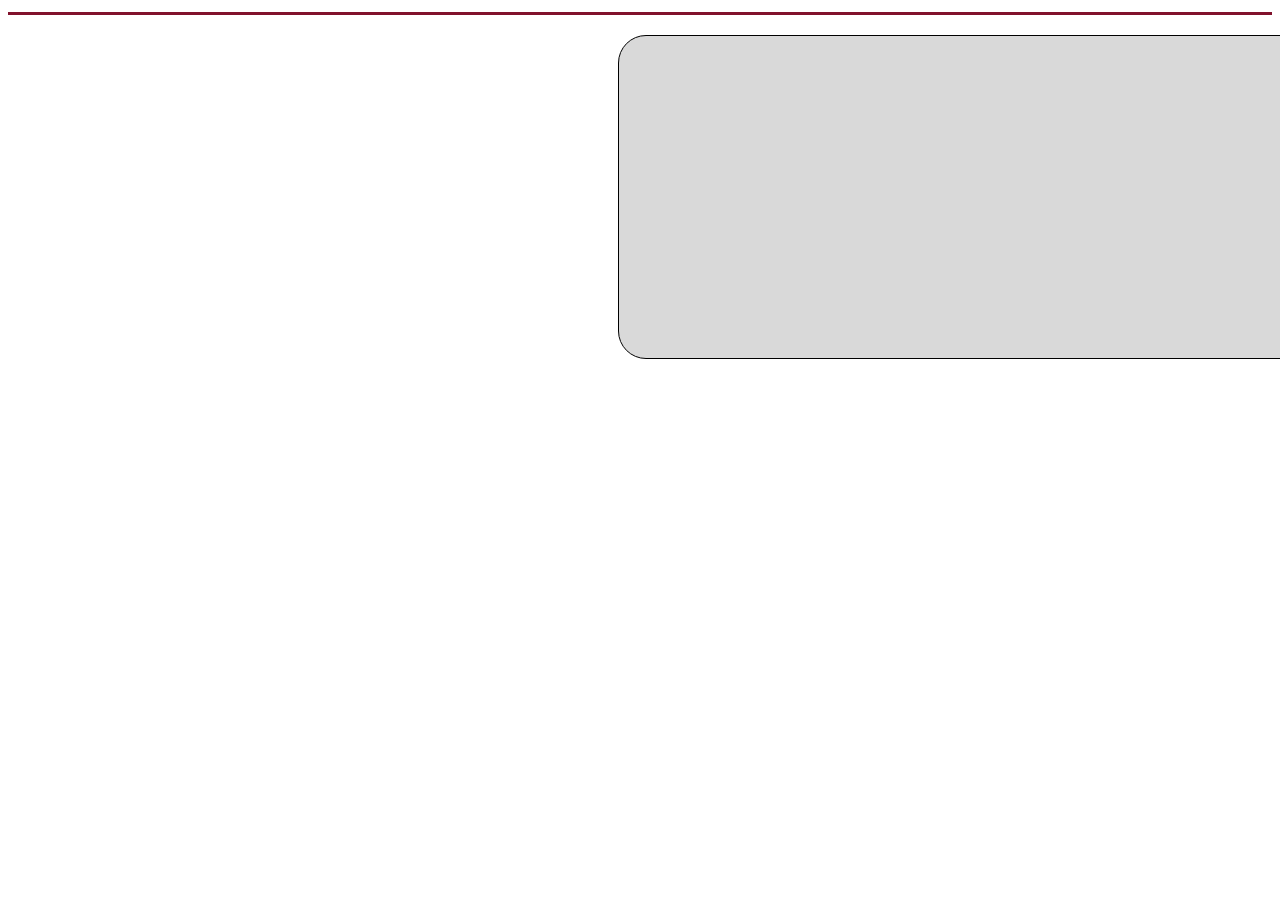
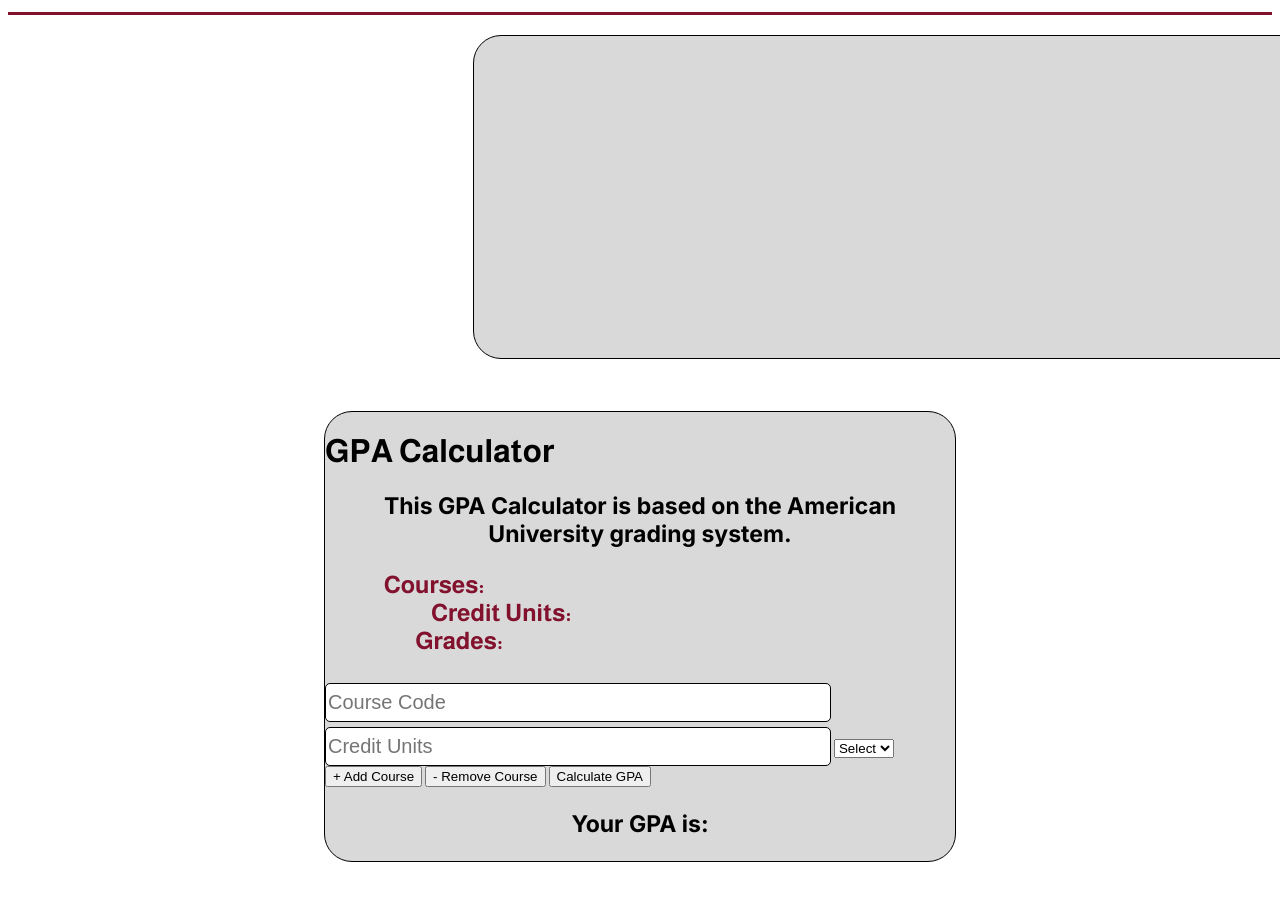
Before and after one commit to aubrib/Automated-Advising-System, a plain HTML site: page homePage.html in a window 1280 px wide. Shown: the part 76-976 px from the top of the page. Before the commit the page ends 800 px from the top, so only its background shows below. Drawn offline with Linux system fonts and the light colour scheme; files whose address does not match are found by name.

Commit message:
Version 5.0

```diff
--- a/homePage.html
+++ b/homePage.html
@@ -16,11 +16,38 @@
             <p class="subtitle">Fall 2023</p>
             <input type="button" class="button" name="AdvisingPin" id="AdvisingPin" value="Generate" onclick="Random();">
             <input type="text" class="input-5" id="randGen" name="randGen" />
-            <!-- <p id="randGen"></p> -->
         </div>
-        <!-- <script>
-            document.getElementById("AdvisingPin").innerHTML = Math.floor((Math.random()*1000000)+1);
-        </script> -->
+    </div>
+    <div class="calculator-box">
+        <h1>GPA Calculator</h1>
+        <p class="gpa">This GPA Calculator is based on the American University grading system.</p>
+        <div id="course-wrapper">
+            <form class="key-0">
+                <p>
+                    <label id="course-row" for="courses">Courses:</label>
+                    <label id="credit-row" for="credit-units">Credit Units:</label>
+                    <label id="grade-row" for="grade">Grades: </label>
+                </p>
+                <input type="text" placeholder="Course Code" class="courses key-0" required/>
+                <input type="number" class="credit-units key-0" placeholder="Credit Units" value="" required />
+                <select class="grade key-0" required>
+                    <option class="grade" value="select">Select</option>
+                    <option class="grade" value="4">A</option>
+                    <option class="grade" value="3">B</option>
+                    <option class="grade" value="2">C</option>
+                    <option class="grade" value="1">D</option>
+                    <option class="grade" value="0">F</option>
+                </select>
+            </form>
+        </div>
+        <div class="btn">
+            <button onclick="addCourse()">+ Add Course</button>
+            <button onclick="removeCourse()">- Remove Course</button>
+            <button onclick="calcGpa()">Calculate GPA</button>
+        </div>
+        <div class="lastp">
+            <p id="gpa-calc">Your GPA is:</p>
+        </div>
     </div>
 </body>
 </html>
--- a/style.css
+++ b/style.css
@@ -1,4 +1,153 @@
 @import url("https://fonts.googleapis.com/css?family=Almarai:700|Inter:700");
+
+.calculator-box {
+    margin: 0;
+    padding: 0;
+    box-sizing: border-box;
+    font-family: var(--font-family-almarai);
+    width: 50%;
+    height: auto;
+    background-color: #d9d9d9;
+    border: 1px solid;
+    border-color: var(--black);
+    border-radius: 28px;
+    margin: 100px auto;
+    margin-top: -245px;
+}
+
+#course-row {
+    font-size: var(--font-size-xl);
+    /* font-weight: bolder;  */
+    margin-left: -2%;
+}
+
+#credit-row {
+    font-size: var(--font-size-xl);
+    /* font-weight: bolder;  */
+    margin-left: 13%;
+}
+
+#grade-row {
+    font-size: var(--font-size-xl);
+    /* font-weight: bolder;  */
+    margin-left: 8%;
+}
+
+/* @media screen and (max-width: 1200px) {
+    .calculator-box {
+       width: 70%;
+    }
+}
+
+@media screen and (max-width: 950px) {
+    .calculator-box {
+       width: 75%;
+    }
+}
+
+@media screen and (max-width: 600px) {
+    .calculator-box {
+       width: 90%;
+    }
+}
+
+h1 {
+    padding: 15px;
+    font-size: 40px;
+    text-align: center;
+    border: 1px solid var(--black);
+    background-color: var(--claret);
+    color: white;
+}
+
+/* h1:hover {
+    padding: 15px;
+    font-size: 40px;
+    text-align: center;
+    border: 1px solid #3D515C;
+    background-color: #ccc;
+    color: #000;
+} */
+
+/* .gpa {
+    padding: 20px;
+    font-size: 1rem;
+    color: black;
+    text-align: center;
+}
+
+#course-wrapper, form {
+    color: black;
+    padding-left: 10px;
+    margin: 0 auto;
+    text-align: center;
+}
+
+input{
+    border: none;
+    padding: 15px;
+    margin: 10px;
+    border-radius: 5px;
+    width: 20%;
+    text-align: center;
+}
+
+select{
+    padding: 15px;
+    border: none;
+    border-radius: 7.5px;
+    width: 20%;
+}
+
+button {
+    width: 15%;
+    height: 40px;
+    padding: 1px;
+    margin: 5px auto;
+    border-width: 3px;
+    border-radius: 10%;
+    border-style: solid;
+}
+
+button:hover {
+    width: 15%;
+    height: 40px;
+    padding: 1px;
+    margin: 5px auto;
+    border-width: 3px;
+    border-radius: 10%;
+    border-style: solid;
+    color: #fff;
+    background: #000;
+    border-color: #000;
+}
+
+.btn {
+    width: 100%;
+    padding: 10px;
+    display: inline-block;
+    margin: 0 auto;
+    text-align: center;
+} */
+
+/* .lastp {
+    border: 1px solid black;
+    background-color: var(--claret);
+    color: white;
+} */
+
+/* .lastp p {
+    color: white;
+    text-align: center;
+    padding: 10px;
+    font-size: 30px;
+    font-weight: bolder;
+}
+
+.lastp p:hover {
+    background-color: #ccc;
+    color: #000;
+} */
 
 .desktop-1 {
     align-items: flex-end;
@@ -68,11 +217,11 @@
     border-radius: 28px;
     display: flex;
     flex-direction: column;
-    margin-left: 610px;
+    margin-left: 465px;
     margin-top: 20px;
     min-height: 250px;
     padding: 36px 51px;
-    width: 1097px;
+    width: 1250px;
 }
 
 .title-1 {
```
